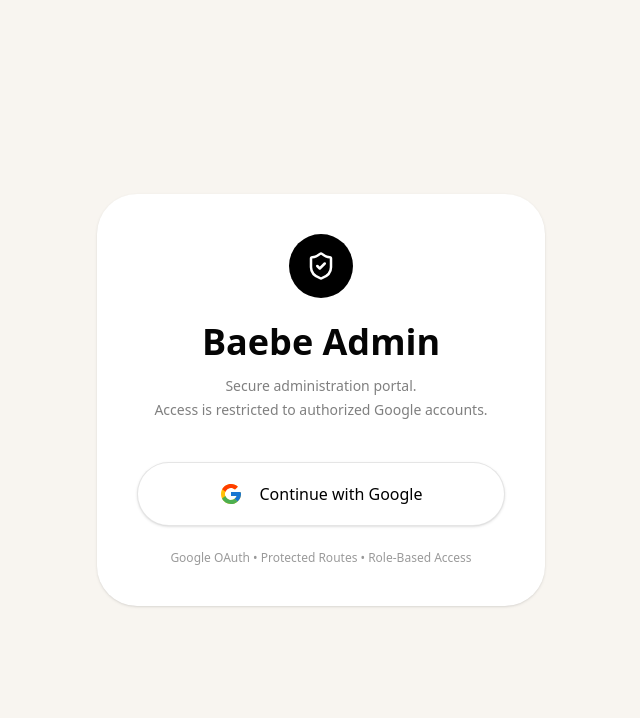
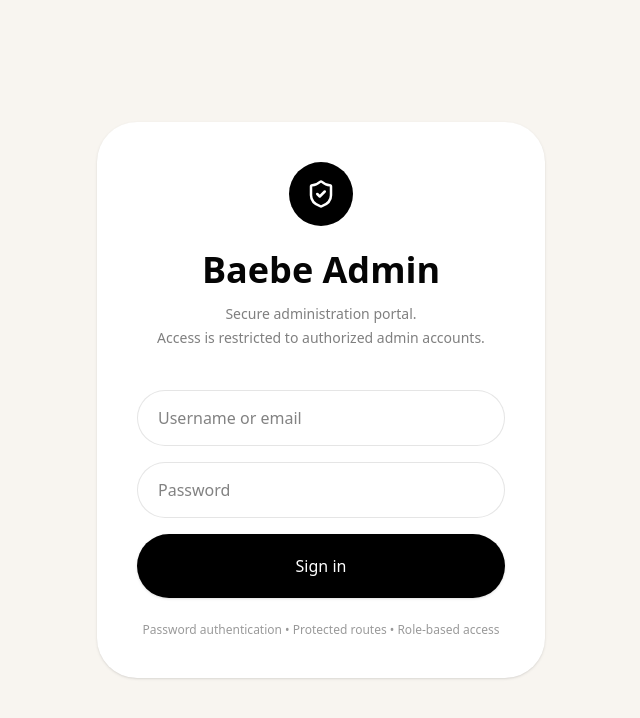
Before and after one commit to Fnomer12/Baebe-Boo-Storefront, a Next.js app: page /BaebeAdmin/login in a window 1280 px wide. Shown: the top 718 px of the page, without its empty margins (319-959 px from the left). Built offline with nearby package versions, Linux system fonts and the light colour scheme; no server answers.

Commit message:
Replace OAuth with password login

```diff
--- a/src/app/BaebeAdmin/login/page.tsx
+++ b/src/app/BaebeAdmin/login/page.tsx
@@ -1,39 +1,38 @@
 "use client";
 
-import { useState } from "react";
+import { FormEvent, useState } from "react";
+import { useRouter } from "next/navigation";
 import { ShieldCheck } from "lucide-react";
 import { supabase } from "@/lib/supabase";
 
-function GoogleIcon() {
-  return (
-    <svg viewBox="0 0 48 48" className="h-6 w-6">
-      <path fill="#FFC107" d="M43.6 20.5H42V20H24v8h11.3C33.7 32.7 29.3 36 24 36c-6.6 0-12-5.4-12-12s5.4-12 12-12c3.1 0 5.9 1.2 8 3.1l5.7-5.7C34.1 6.1 29.3 4 24 4 12.9 4 4 12.9 4 24s8.9 20 20 20 20-8.9 20-20c0-1.3-.1-2.4-.4-3.5z" />
-      <path fill="#FF3D00" d="M6.3 14.7l6.6 4.8C14.7 15.1 19 12 24 12c3.1 0 5.9 1.2 8 3.1l5.7-5.7C34.1 6.1 29.3 4 24 4 16.2 4 9.4 8.5 6.3 14.7z" />
-      <path fill="#4CAF50" d="M24 44c5.2 0 9.9-2 13.4-5.2l-6.2-5.2C29.2 35.1 26.7 36 24 36c-5.2 0-9.6-3.3-11.3-7.9l-6.6 5.1C9.2 39.6 15.9 44 24 44z" />
-      <path fill="#1976D2" d="M43.6 20.5H42V20H24v8h11.3c-.8 2.3-2.3 4.2-4.2 5.6l6.2 5.2C36.9 39.1 44 34 44 24c0-1.3-.1-2.4-.4-3.5z" />
-    </svg>
-  );
-}
+export default function AdminLoginPage() {
+  const router = useRouter();
+  const [username, setUsername] = useState("");
+  const [password, setPassword] = useState("");
+  const [loading, setLoading] = useState(false);
+  const [error, setError] = useState("");
 
-export default function AdminLoginPage() {
-  const [loading, setLoading] = useState(false);
-
-  const handleGoogleLogin = async () => {
+  const handleLogin = async (event: FormEvent<HTMLFormElement>) => {
+    event.preventDefault();
+    setError("");
     setLoading(true);
 
-    const { error } = await supabase.auth.signInWithOAuth({
-      provider: "google",
-      options: {
-        redirectTo: `${(
-          process.env.NEXT_PUBLIC_SITE_URL ||
-          "https://baebe-boo.jtechinnovations.tech"
-        ).replace(/\/$/, "")}/BaebeAdmin`,
-      },
+    const cleanUsername = username.trim().toLowerCase();
+    const loginEmail = cleanUsername.includes("@")
+      ? cleanUsername
+      : `${cleanUsername}@admin.baebe-boo.local`;
+    const { error: loginError } = await supabase.auth.signInWithPassword({
+      email: loginEmail,
+      password,
     });
 
-    if (error) {
+    if (loginError) {
+      setError("Invalid username or password.");
       setLoading(false);
+      return;
     }
+
+    router.replace("/BaebeAdmin");
   };
 
   return (
@@ -43,27 +42,48 @@
           <div className="mx-auto mb-6 flex h-16 w-16 items-center justify-center rounded-full bg-black text-white">
             <ShieldCheck size={30} />
           </div>
-
           <h1 className="text-4xl font-semibold">Baebe Admin</h1>
-
           <p className="mt-3 text-sm leading-6 text-black/50">
             Secure administration portal.
             <br />
-            Access is restricted to authorized Google accounts.
+            Access is restricted to authorized admin accounts.
           </p>
         </div>
 
-        <button
-          onClick={handleGoogleLogin}
-          disabled={loading}
-          className="mt-10 flex h-16 w-full items-center justify-center gap-4 rounded-full border border-black/10 bg-white text-base font-semibold text-black shadow-sm transition hover:bg-[#F8F5F0] disabled:opacity-50"
-        >
-          <GoogleIcon />
-          {loading ? "Redirecting..." : "Continue with Google"}
-        </button>
+        <form onSubmit={handleLogin} className="mt-10 space-y-4">
+          {error && (
+            <div className="rounded-2xl bg-red-50 px-4 py-3 text-sm font-semibold text-red-600">
+              {error}
+            </div>
+          )}
+          <input
+            value={username}
+            onChange={(event) => setUsername(event.target.value)}
+            placeholder="Username or email"
+            autoComplete="username"
+            className="h-14 w-full rounded-full border border-black/10 bg-white px-5 text-sm outline-none focus:border-black"
+            required
+          />
+          <input
+            value={password}
+            onChange={(event) => setPassword(event.target.value)}
+            type="password"
+            placeholder="Password"
+            autoComplete="current-password"
+            className="h-14 w-full rounded-full border border-black/10 bg-white px-5 text-sm outline-none focus:border-black"
+            required
+          />
+          <button
+            type="submit"
+            disabled={loading}
+            className="flex h-16 w-full items-center justify-center rounded-full bg-black text-base font-semibold text-white shadow-sm transition hover:bg-black/80 disabled:opacity-50"
+          >
+            {loading ? "Signing in..." : "Sign in"}
+          </button>
+        </form>
 
         <p className="mt-6 text-center text-xs text-black/40">
-          Google OAuth • Protected Routes • Role-Based Access
+          Password authentication • Protected routes • Role-based access
         </p>
       </div>
     </main>
--- a/src/app/BaebeCounter/login/page.tsx
+++ b/src/app/BaebeCounter/login/page.tsx
@@ -1,100 +1,89 @@
 "use client";
 
-import { useState } from "react";
+import { FormEvent, useState } from "react";
 import { supabase } from "@/lib/supabase";
 import { ShieldCheck } from "lucide-react";
 
-function GoogleIcon() {
-  return (
-    <svg viewBox="0 0 48 48" className="h-5 w-5">
-      <path fill="#FFC107" d="M43.6 20.5H42V20H24v8h11.3C33.7 32.7 29.3 36 24 36c-6.6 0-12-5.4-12-12s5.4-12 12-12c3.1 0 5.9 1.2 8 3.1l5.7-5.7C34.1 6.1 29.3 4 24 4 12.9 4 4 12.9 4 24s8.9 20 20 20 20-8.9 20-20c0-1.3-.1-2.4-.4-3.5z" />
-      <path fill="#FF3D00" d="M6.3 14.7l6.6 4.8C14.7 15.1 19 12 24 12c3.1 0 5.9 1.2 8 3.1l5.7-5.7C34.1 6.1 29.3 4 24 4 16.3 4 9.6 8.3 6.3 14.7z" />
-      <path fill="#4CAF50" d="M24 44c5.2 0 10-2 13.5-5.2l-6.2-5.2C29.3 35.1 26.8 36 24 36c-5.2 0-9.6-3.3-11.3-7.9l-6.5 5C9.5 39.6 16.2 44 24 44z" />
-      <path fill="#1976D2" d="M43.6 20.5H42V20H24v8h11.3c-.8 2.3-2.3 4.2-4.1 5.6l6.2 5.2C36.9 39.3 44 34 44 24c0-1.3-.1-2.4-.4-3.5z" />
-    </svg>
-  );
-}
-
 export default function CounterLoginPage() {
   const [staffCode, setStaffCode] = useState("");
+  const [password, setPassword] = useState("");
   const [loading, setLoading] = useState(false);
   const [error, setError] = useState("");
 
-  const loginWithGoogle = async () => {
+  const login = async (event: FormEvent<HTMLFormElement>) => {
+    event.preventDefault();
     setError("");
 
     const cleanCode = staffCode.trim().toUpperCase();
+    if (!cleanCode) {
+      setError("Enter your CounterID.");
+      return;
+    }
 
-    if (!cleanCode) {
-      setError("Enter your unique counter ID.");
+    setLoading(true);
+    const loginEmail = `${cleanCode.toLowerCase()}@counter.baebe-boo.local`;
+    const { error: loginError } = await supabase.auth.signInWithPassword({
+      email: loginEmail,
+      password,
+    });
+
+    if (loginError) {
+      setError("Invalid CounterID or password.");
+      setLoading(false);
       return;
     }
 
     sessionStorage.setItem("baebe_pending_counter_staff_code", cleanCode);
-
-    setLoading(true);
-
-    const { error: googleError } = await supabase.auth.signInWithOAuth({
-      provider: "google",
-      options: {
-        redirectTo: `${(
-          process.env.NEXT_PUBLIC_SITE_URL ||
-          "https://baebe-boo.jtechinnovations.tech"
-        ).replace(/\/$/, "")}/BaebeCounter`,
-      },
-    });
-
-    if (googleError) {
-      setError(googleError.message);
-      setLoading(false);
-    }
+    window.location.assign("/BaebeCounter");
   };
 
   return (
     <main className="flex min-h-screen items-center justify-center bg-[#F8F5F0] px-4 text-black">
       <section className="w-full max-w-md rounded-[2.5rem] border border-white/70 bg-white/85 p-8 text-center shadow-xl backdrop-blur-xl">
         <div className="mx-auto mb-6 flex h-28 w-28 items-center justify-center rounded-full bg-[#F8F5F0] shadow-inner">
-          <img
-            src="/baebe-boo.jpg"
-            alt="Baebe Boo"
-            className="h-20 w-20 rounded-full object-cover"
-          />
+          <img src="/baebe-boo.jpg" alt="Baebe Boo" className="h-20 w-20 rounded-full object-cover" />
         </div>
-
         <h1 className="text-3xl font-semibold">Baebe Counter Login</h1>
-
         <p className="mt-3 text-sm leading-6 text-black/50">
-          Enter your unique counter ID, then continue with Google.
+          Sign in with your CounterID and password.
         </p>
 
+        <form onSubmit={login} className="mt-6 space-y-4">
           {error && (
-          <div className="mt-6 rounded-2xl bg-red-50 px-4 py-3 text-sm font-semibold text-red-600">
+            <div className="rounded-2xl bg-red-50 px-4 py-3 text-sm font-semibold text-red-600">
               {error}
             </div>
           )}
-
           <input
             value={staffCode}
-          onChange={(e) => setStaffCode(e.target.value)}
-          placeholder="UNIQUE ID"
-          className="mt-6 h-14 w-full rounded-full border border-black/10 bg-white px-5 text-sm font-semibold uppercase outline-none focus:border-black"
+            onChange={(event) => setStaffCode(event.target.value)}
+            placeholder="COUNTER ID"
+            autoComplete="username"
+            className="h-14 w-full rounded-full border border-black/10 bg-white px-5 text-sm font-semibold uppercase outline-none focus:border-black"
+            required
           />
-
+          <input
+            value={password}
+            onChange={(event) => setPassword(event.target.value)}
+            type="password"
+            placeholder="PASSWORD"
+            autoComplete="current-password"
+            className="h-14 w-full rounded-full border border-black/10 bg-white px-5 text-sm outline-none focus:border-black"
+            required
+          />
           <button
-          onClick={loginWithGoogle}
+            type="submit"
             disabled={loading}
-          className="mt-6 flex h-14 w-full items-center justify-center gap-3 rounded-full bg-black text-sm font-semibold text-white disabled:opacity-50"
+            className="flex h-14 w-full items-center justify-center gap-3 rounded-full bg-black text-sm font-semibold text-white disabled:opacity-50"
           >
-          <span className="flex h-8 w-8 items-center justify-center rounded-full bg-white shadow-sm">
-            <GoogleIcon />
-          </span>
-          {loading ? "Opening Google..." : "Continue with Google"}
+            {loading ? "Signing in..." : "Sign in"}
           </button>
+        </form>
 
         <div className="mt-6 flex items-start gap-3 rounded-3xl bg-black/[0.04] p-4 text-left">
           <ShieldCheck size={18} className="mt-0.5 shrink-0" />
           <p className="text-xs leading-5 text-black/50">
-            Access is locked by unique counter ID, Google email and assigned shop location.
+            Access is locked by CounterID, password and assigned shop location.
           </p>
         </div>
       </section>
--- a/src/app/BaebeCounter/page.tsx
+++ b/src/app/BaebeCounter/page.tsx
@@ -57,7 +57,7 @@
   const [activeTab, setActiveTab] = useState<CounterTab>("store");
 
   useEffect(() => {
-    const verifyGoogleAuth = async () => {
+    const verifyCounterAuth = async () => {
       const { data } = await supabase.auth.getSession();
 
       if (!data.session?.user?.email) {
@@ -92,7 +92,7 @@
       setChecking(false);
     };
 
-    verifyGoogleAuth();
+    verifyCounterAuth();
   }, [router]);
 
   if (checking) {
@@ -100,7 +100,7 @@
       <main className="flex h-screen items-center justify-center bg-white text-black">
         <div className="text-center">
           <div className="mx-auto h-10 w-10 animate-spin rounded-full border-4 border-black/10 border-t-black" />
-          <p className="mt-4 text-sm text-black/50">Verifying Google access...</p>
+          <p className="mt-4 text-sm text-black/50">Verifying counter access...</p>
         </div>
       </main>
     );
```
Also changed, not shown: 1 other file (tests, documents, lock files or other folders). Lines whose indentation alone changed are shown as unchanged.
